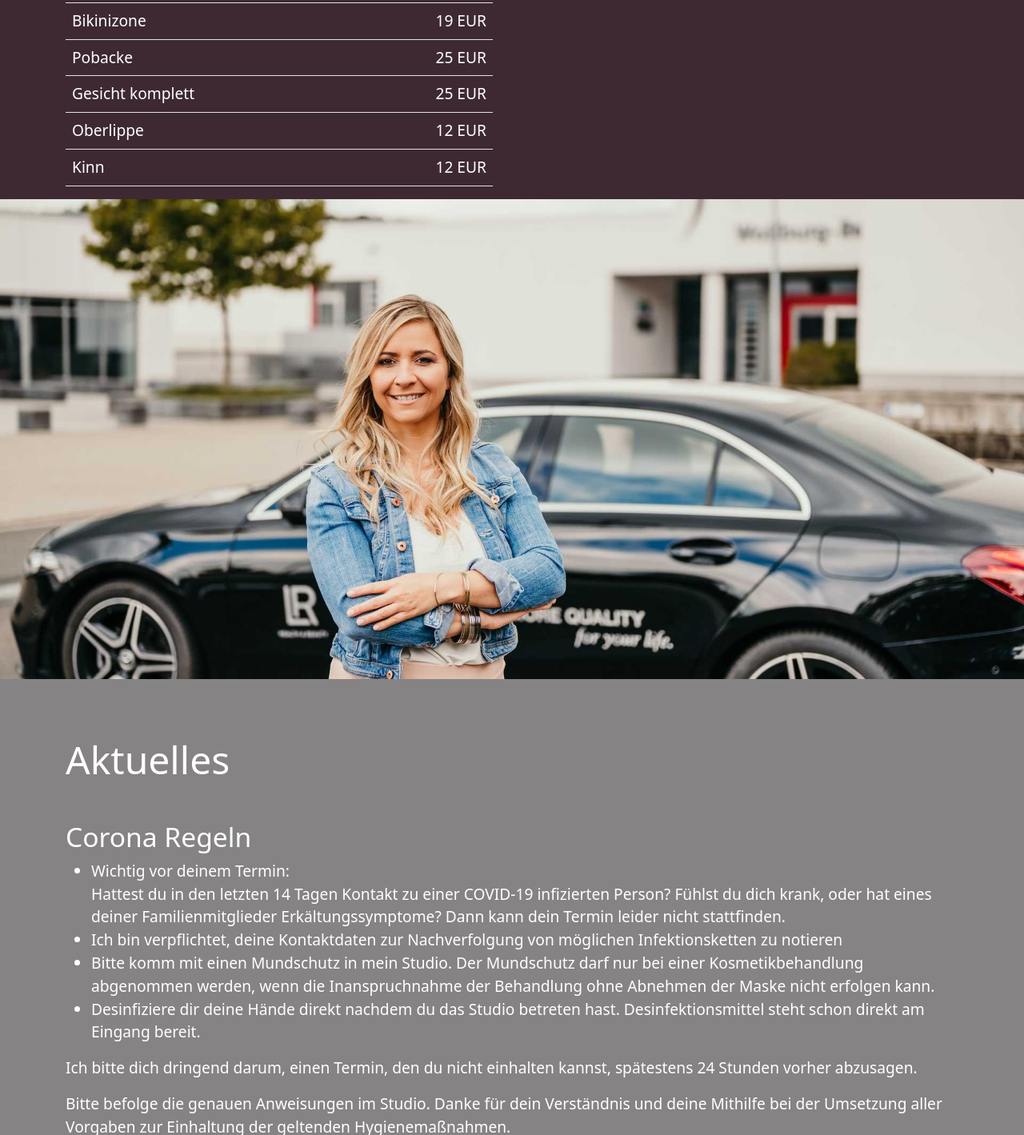
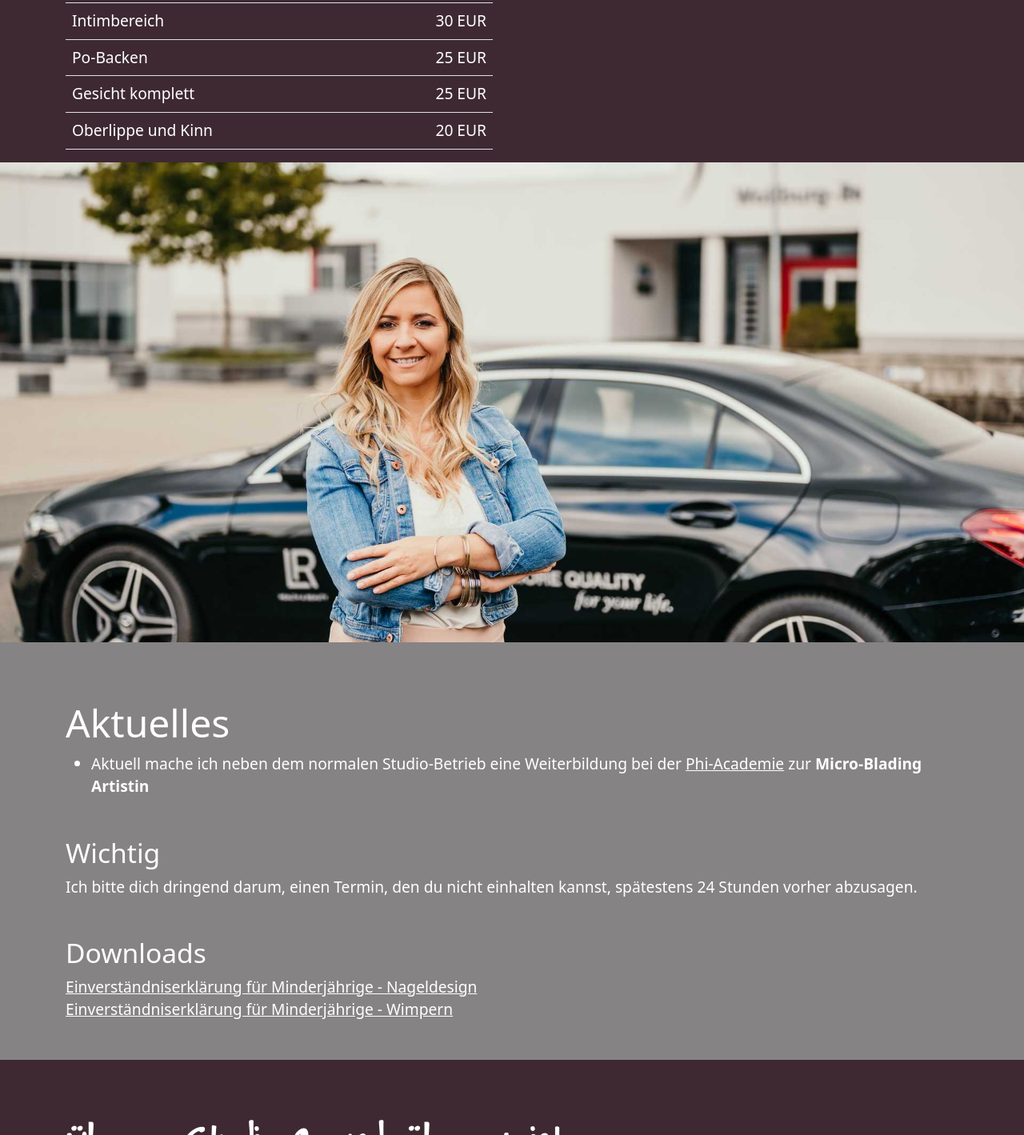
Before and after one commit to MatthiasReining/studio8, a website: page app/index.html in a window 1280 px wide. Shown: the part 3929-5348 px from the top of the page at 80% size. Drawn offline with nearby package versions, Linux system fonts and the light colour scheme; some packages are replaced by stand-ins of ours.

Commit message:
adjustments

```diff
--- a/app/index.html
+++ b/app/index.html
@@ -523,12 +523,14 @@
             <tbody>
               <tr>
                 <td>Neumodellage mit Schablone</td>
-                <td class="text-end text-nowrap">63 EUR</td>
+                <td class="text-end text-nowrap">65 EUR</td>
               </tr>
+              <!--
               <tr>
                 <td>Hochzeitsnägel</td>
                 <td class="text-end text-nowrap">65 EUR</td>
               </tr>
+              -->
               <tr>
                 <td>Auffüllen (nur Gel)</td>
                 <td class="text-end text-nowrap">40 EUR</td>
@@ -627,11 +629,11 @@
               </tr>
               <tr>
                 <td>Zehen</td>
-                <td class="text-end text-nowrap">9 EUR</td>
+                <td class="text-end text-nowrap">8 EUR</td>
               </tr>
               <tr>
                 <td>Finger</td>
-                <td class="text-end text-nowrap">9 EUR</td>
+                <td class="text-end text-nowrap">8 EUR</td>
               </tr>
               <tr>
                 <td>Unterarme</td>
@@ -658,7 +660,11 @@
                 <td class="text-end text-nowrap">19 EUR</td>
               </tr>
               <tr>
-                <td>Pobacke</td>
+                <td>Intimbereich</td>
+                <td class="text-end text-nowrap">30 EUR</td>
+              </tr>
+              <tr>
+                <td>Po-Backen</td>
                 <td class="text-end text-nowrap">25 EUR</td>
               </tr>
               <tr>
@@ -666,12 +672,8 @@
                 <td class="text-end text-nowrap">25 EUR</td>
               </tr>
               <tr>
-                <td>Oberlippe</td>
-                <td class="text-end text-nowrap">12 EUR</td>
-              </tr>
-              <tr>
-                <td>Kinn</td>
-                <td class="text-end text-nowrap">12 EUR</td>
+                <td>Oberlippe und Kinn</td>
+                <td class="text-end text-nowrap">20 EUR</td>
               </tr>
             </tbody>
           </table>
@@ -709,9 +711,16 @@
     <div class="container pt-4 pb-5">
       <h1>Aktuelles</h1>
 
-      <h3 class="mt-5">Corona Regeln</h3>
       <ul>
-        <!--
+        <li>
+          Aktuell mache ich neben dem normalen Studio-Betrieb eine Weiterbildung
+          bei der <a href="https://phi-academy.com/" target="_blank">Phi-Academie</a> zur <b>Micro-Blading Artistin</b>
+        </li>
+      </ul>
+
+      <h3 class="mt-5">Wichtig</h3>
+      <!--
+      <ul>
         <li>
           Ab 23.08.2021 gilt die 3G-Regelung für alle Kunden. Behandlungen nur für Geimpfte, Genesene
           und Getestete mit entsprechendem Nachweis.<br>
@@ -720,11 +729,12 @@
           zu tragen.
         </li>
         -->
+
+        <!--
         <li>
           Wichtig vor deinem Termin: <br />
           Hattest du in den letzten 14 Tagen Kontakt zu einer COVID-19
-          infizierten Person? Fühlst du dich krank, oder hat eines deiner
-          Familienmitglieder Erkältungssymptome? Dann kann dein Termin leider
+          infizierten Person? Fühlst du dich krank?! Dann kann dein Termin leider
           nicht stattfinden.
         </li>
         <li>
@@ -737,20 +747,23 @@
           Inanspruchnahme der Behandlung ohne Abnehmen der Maske nicht
           erfolgen kann.
         </li>
+
         <li>
-          Desinfiziere dir deine Hände direkt nachdem du das Studio betreten
+          Desinfiziere dir deine Hände direkt, nachdem du das Studio betreten
           hast. Desinfektionsmittel steht schon direkt am Eingang bereit.
         </li>
       </ul>
+      -->
       <p>
         Ich bitte dich dringend darum, einen Termin, den du nicht einhalten kannst, spätestens 24 Stunden
         vorher abzusagen.
       </p>
+      <!--
       <p>
-        Bitte befolge die genauen Anweisungen im Studio. Danke für dein
-        Verständnis und deine Mithilfe bei der Umsetzung aller Vorgaben zur
+        Danke für dein Verständnis und deine Mithilfe bei der Umsetzung aller Vorgaben zur
         Einhaltung der geltenden Hygienemaßnahmen.
       </p>
+      -->
 
       <h3 class="mt-5">Downloads</h3>
       <a href="files/Einverstaendniserklaerung_fuer_Minderjaehrige-Nageldesign.pdf"
```
